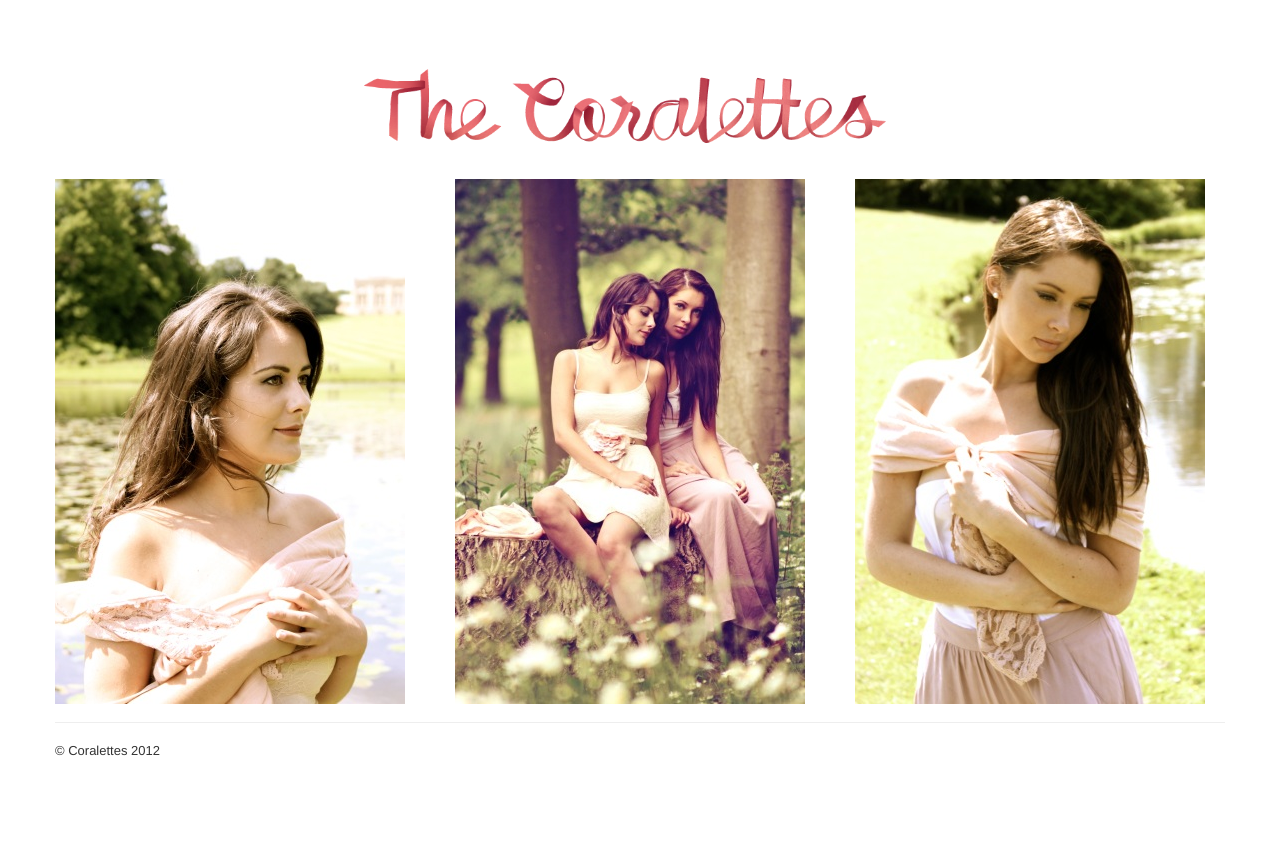
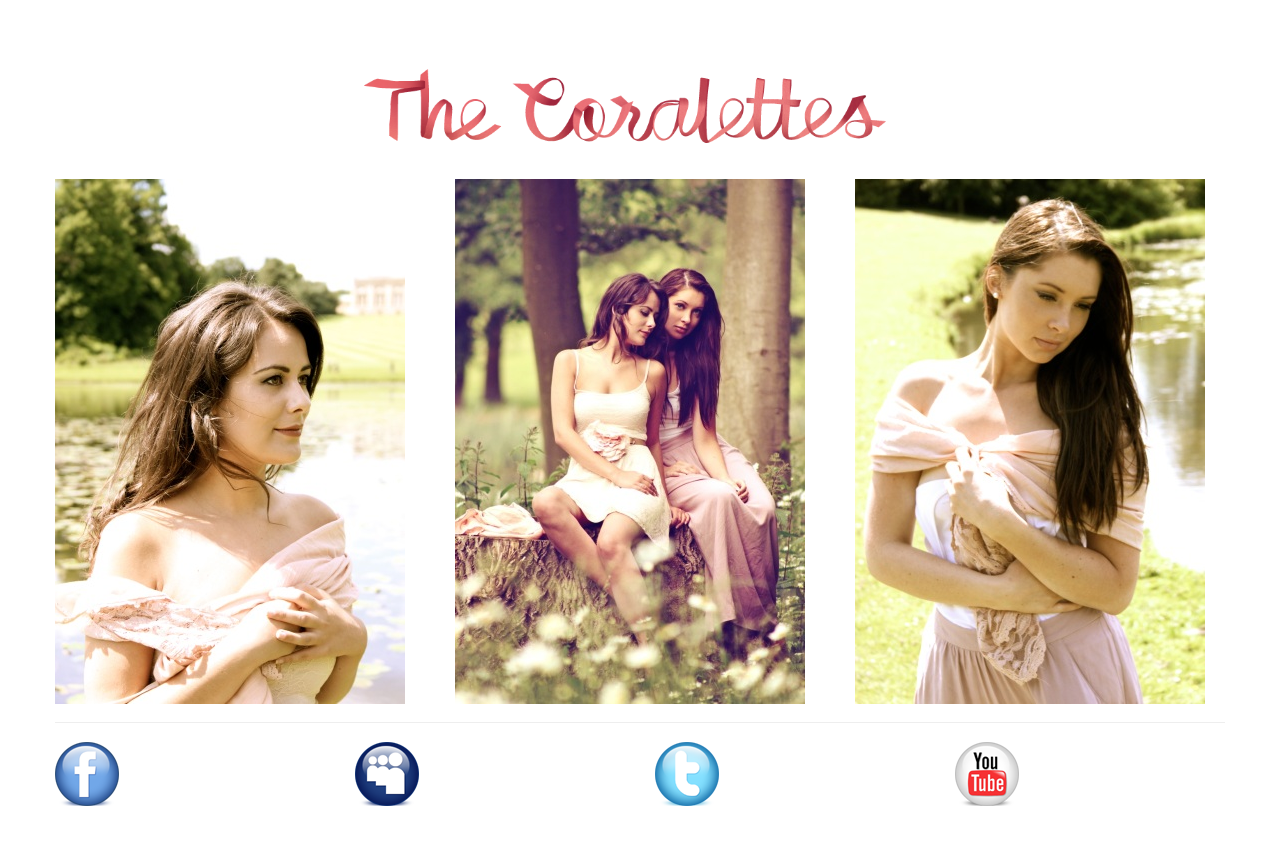
Before and after one commit to coralettes/coralettes.github.com, a plain HTML site: page index.html in a window 1280 px wide. Before the commit the page ends 809 px from the top, so only its background shows below. Drawn offline with Linux system fonts and the light colour scheme.

Commit message:
Boom social media-ed it up

```diff
--- a/index.html
+++ b/index.html
@@ -50,7 +50,20 @@
       <hr>
 
       <footer>
-        <p>&copy; Coralettes 2012</p>
+        <div class="row">
+        <div class="span3">
+          <img src="facebook64x64.png"/>
+        </div>
+        <div class="span3">
+          <img src="myspace64x64.png"/>
+       </div>
+        <div class="span3">
+          <img src="twitter64x64.png"/>
+        </div>
+		<div class="span3">
+          <img src="youtube64x64.png"/>
+        </div>
+      </div>
       </footer>
 
     </div> <!-- /container -->
```
Also changed, not shown: facebook64x64.png (added), myspace64x64.png (added), twitter64x64.png (added), youtube64x64.png (added).
